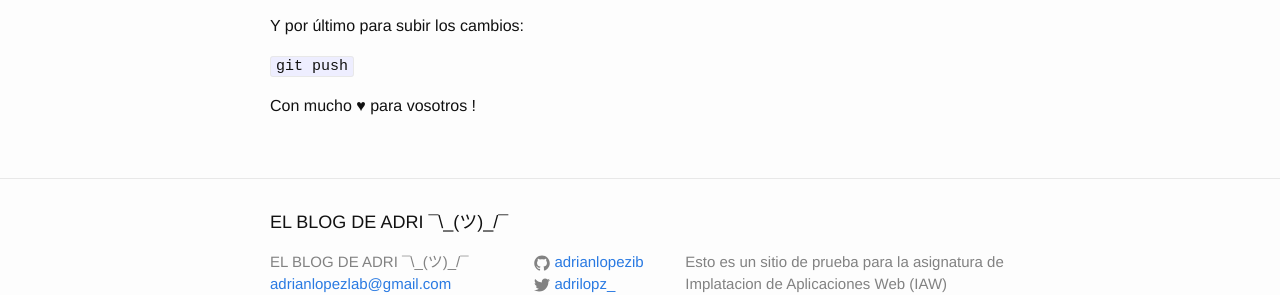
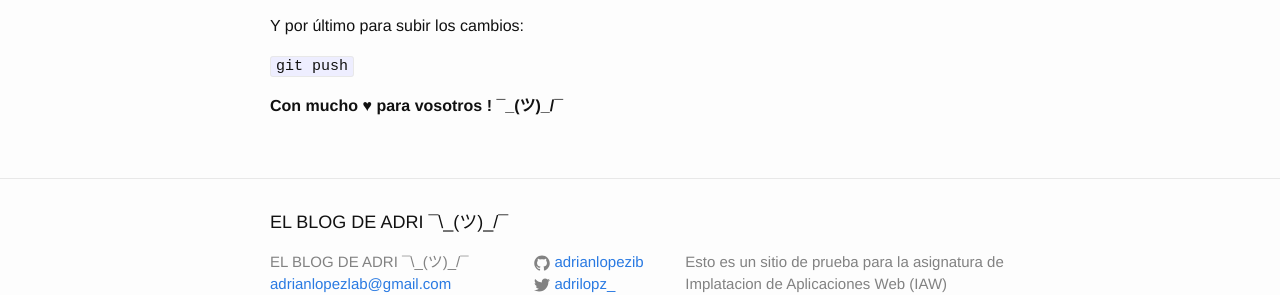
Before and after one commit to adrianlopezib/adrianlopezib.github.io, a Jekyll site: the page built from _posts/2018-01-22-subir-github.markdown, in a window 1280 px wide. Shown: the part 450-745 px from the top of the page. Built offline with Jekyll 4.4.1, drawn with Linux system fonts in a browser that asks for light colours.

Commit message:
Nuevopost 24-01-15:32

```diff
--- a/_posts/2018-01-22-subir-github.markdown
+++ b/_posts/2018-01-22-subir-github.markdown
@@ -23,4 +23,4 @@ Y por último para subir los cambios:
 
 
 
-Con mucho ♥ para vosotros !
+**Con mucho ♥ para vosotros ! ¯\_(ツ)_/¯**
```
Also changed, not shown: other parts of _posts/2018-01-22-subir-github.markdown (+1 -1 lines).
